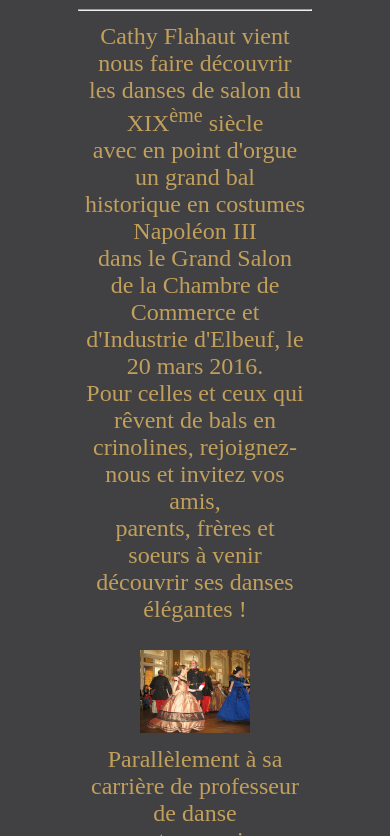
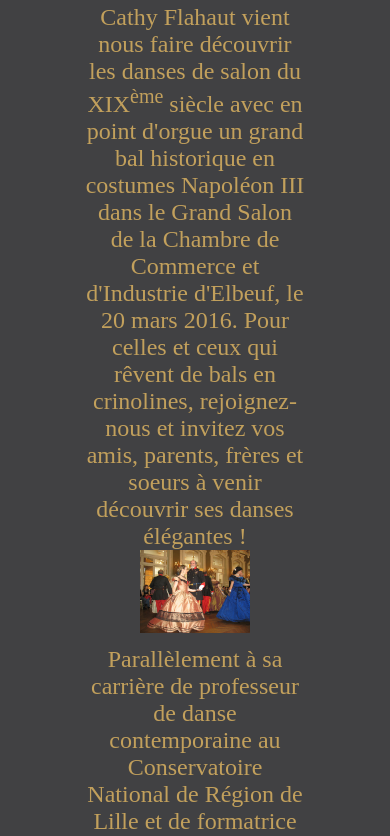
Before and after one commit to LeaBr/Bal19, a plain HTML site: page index.html in a window 390 px wide. Shown: the part 241-1077 px from the top of the page. Drawn offline with nearby package versions, Linux system fonts and the light colour scheme.

Commit message:
responsive

```diff
--- a/index.html
+++ b/index.html
@@ -19,11 +19,11 @@
 
         	<nav id="menu">
 
-			<a href="index.html" id="accueil"> Accueil </a>
+				<a href="index.html" id="accueil"> Accueil </a>
         		<a href="stage.html" id="stage"> Stage </a>
-            		<a href="bal.html" id="bal"> Bal </a>
-			<br><br>
-               		<hr>
+            	<a href="bal.html" id="bal"> Bal </a>
+				<br><br>
+
         	</nav>
 
         </header>
@@ -32,11 +32,11 @@
 
         	<section id="chapo">
 
-				Cathy Flahaut vient nous faire découvrir les danses de salon du XIX<sup>ème</sup> siècle <br>
-				avec en point d'orgue un grand bal historique en costumes Napoléon III <br>
-				dans le Grand Salon de la Chambre de Commerce et d'Industrie d'Elbeuf, le 20 mars 2016.<br>
-				Pour celles et ceux qui rêvent de bals en crinolines, rejoignez-nous et invitez vos amis,<br>
-				parents, frères et soeurs à venir découvrir ses danses élégantes !<br><br>
+				Cathy Flahaut vient nous faire découvrir les danses de salon du XIX<sup>ème</sup> siècle
+				avec en point d'orgue un grand bal historique en costumes Napoléon III
+				dans le Grand Salon de la Chambre de Commerce et d'Industrie d'Elbeuf, le 20 mars 2016.
+				Pour celles et ceux qui rêvent de bals en crinolines, rejoignez-nous et invitez vos amis,
+				parents, frères et soeurs à venir découvrir ses danses élégantes !<br>
 
 				<img src="Contenu/images/bal-today.JPG"/>
 
@@ -44,15 +44,16 @@
 
 			<section id="chapo">
 
-				Parallèlement à sa carrière de professeur de danse contemporaine <br>
-				au Conservatoire National de Région de Lille et de formatrice pour le diplôme d’état <br>
-				à la danse contemporaine au Centre de Formation Professionnelle de Marcq-en-Baroeul,<br>
+				Parallèlement à sa carrière de professeur de danse contemporaine
+				au Conservatoire National de Région de Lille et de formatrice pour le diplôme d’état
+				à la danse contemporaine au Centre de Formation Professionnelle de Marcq-en-Baroeul,
 				Cathy Flahaut se passionne pour les danses de bal du XIX<sup>ème</sup>. <br><br>
-				Très vite, les quadrilles, galops, polkas et contredanses n’ont plus de secret pour elle et son mari qui l’accompagne.<br>
-				Elle fonde la Compagnie du Bal Mabille à Paris et organise des bals en costumes d’époque.<br>
-				Ce stage s’adresse aux danseurs classiques qui retrouveront les pas de mazurka ou de polka <br>
-				mais aussi au public désireux de découvrir ces danses de salon très élégantes <br>
-				et qui peuvent s’avérer aussi gaies et rythmées qu’un rock ou qu’une salsa !<br>
+				Très vite, les quadrilles, galops, polkas et contredanses n’ont plus de secret pour elle et son mari qui
+                l’accompagne.
+				Elle fonde la Compagnie du Bal Mabille à Paris et organise des bals en costumes d’époque.
+				Ce stage s’adresse aux danseurs classiques qui retrouveront les pas de mazurka ou de polka
+				mais aussi au public désireux de découvrir ces danses de salon très élégantes
+				et qui peuvent s’avérer aussi gaies et rythmées qu’un rock ou qu’une salsa !
 				De préférence, inscrivez-vous en couple !
 
 
@@ -64,9 +65,9 @@
 
 
         <footer>
-		<hr><br>
-		Un projet mené par Cathy Flahaut et la compagnie des Hirondelles
-          <br><br>
+			<br><br><hr><br>
+			Un projet mené par Cathy Flahaut et la compagnie des Hirondelles
+          	<br><br>
         </footer>
 
 
```
